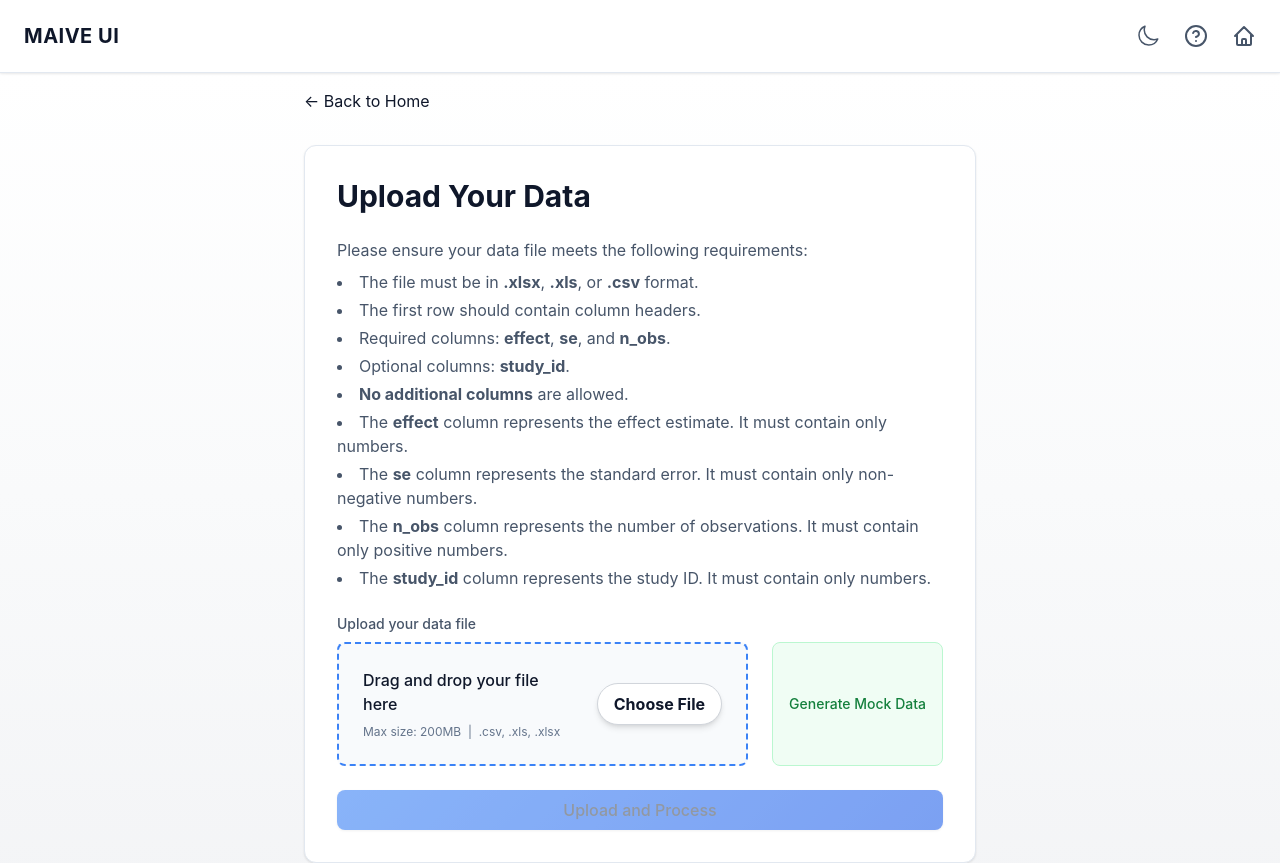
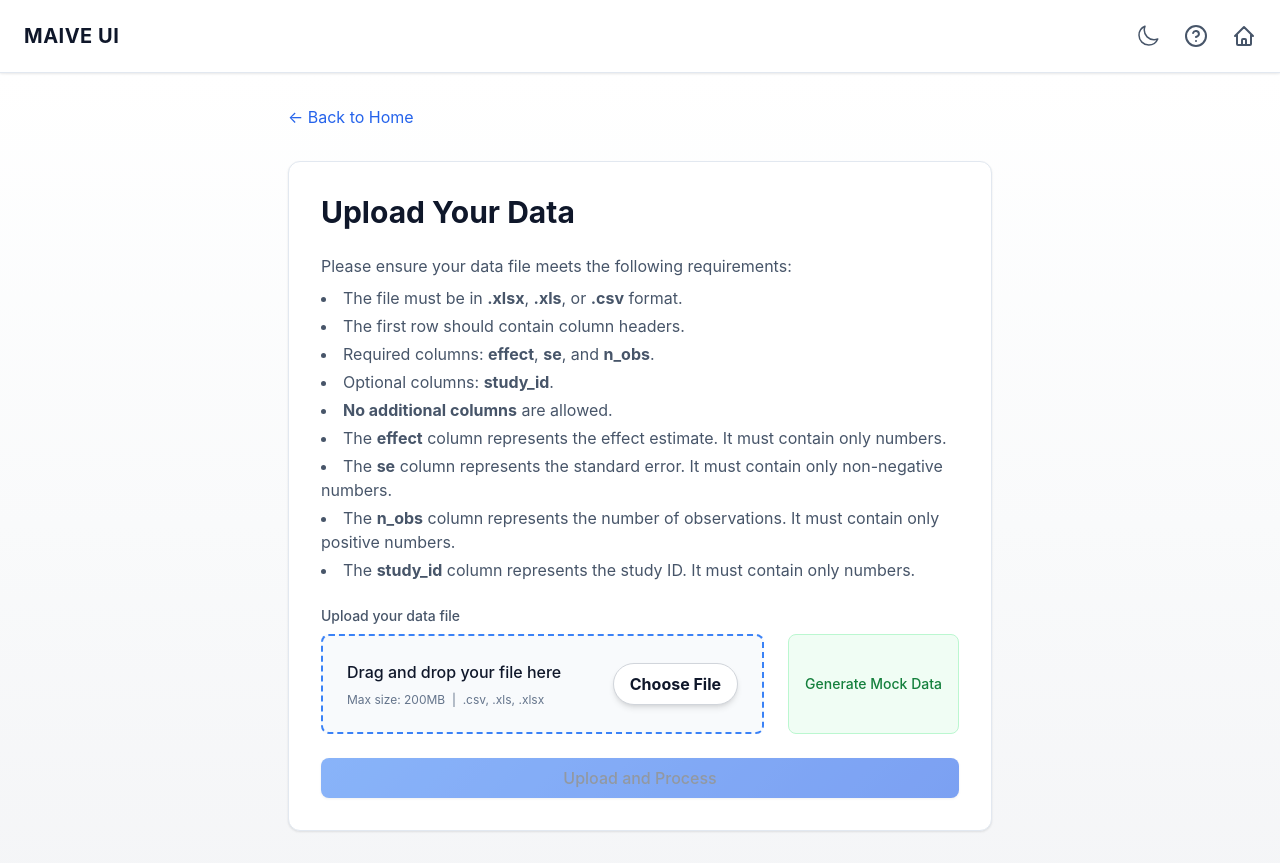
Before and after one commit to PetrCala/maive-ui, a Next.js app in the folder apps/react-ui/client/: page /upload in a window 1280 px wide. Shown: the top 863 px of the page. Built offline with nearby package versions, Linux system fonts and the light colour scheme.

Commit message:
style: fix the 'go back' button on the upload page to match the other pages

```diff
--- a/apps/react-ui/client/src/pages/upload/index.tsx
+++ b/apps/react-ui/client/src/pages/upload/index.tsx
@@ -97,10 +97,10 @@ export default function UploadPage() {
         <title>{`${CONST.APP_DISPLAY_NAME} - Upload Data`}</title>
       </Head>
       <main className="content-page-container">
-        <div className="max-w-2xl w-full">
+        <div className="max-w-4xl w-full p-6 md:p-12 lg:p-24 lg:pt-4">
           <Link
             href="/"
-            className="inline-block mb-8 text-primary hover:text-primary-600 transition-colors duration-200 interactive"
+            className="inline-block mb-8 text-blue-600 hover:text-blue-700 dark:text-blue-400 dark:hover:text-blue-300 transition-colors duration-200"
           >
             ← Back to Home
           </Link>
```
